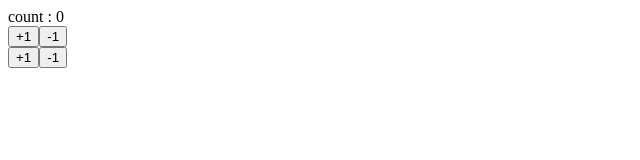
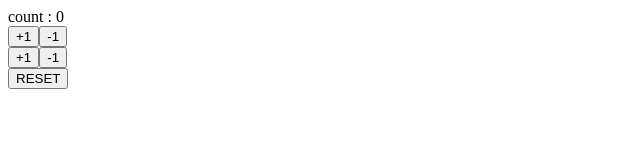
Before and after one commit to yukiorita1117/react-todo, a React (Create React App) app: page / in a window 1280 px wide. Shown: the top 160 px of the page, without its empty margins (0-640 px from the left). Built offline with nearby package versions, Linux system fonts and the light colour scheme.

Commit message:
add reset

```diff
--- a/src/App.tsx
+++ b/src/App.tsx
@@ -7,6 +7,7 @@ const App: React.FC = () => {
   const decrement = () => setCount(count - 1);
   const increment2 = () => setCount(prevCount => prevCount + 1);
   const decrement2 = () => setCount(prevCount => prevCount - 1);
+  const reset = () => setCount(0);
 
   return (
     <>
@@ -16,6 +17,9 @@ const App: React.FC = () => {
       <br />
       <button onClick={increment2}>+1</button>
       <button onClick={decrement2}>-1</button>
+      <div>
+        <button onClick={reset}>RESET</button>
+      </div>
     </>
   );
 };
```
